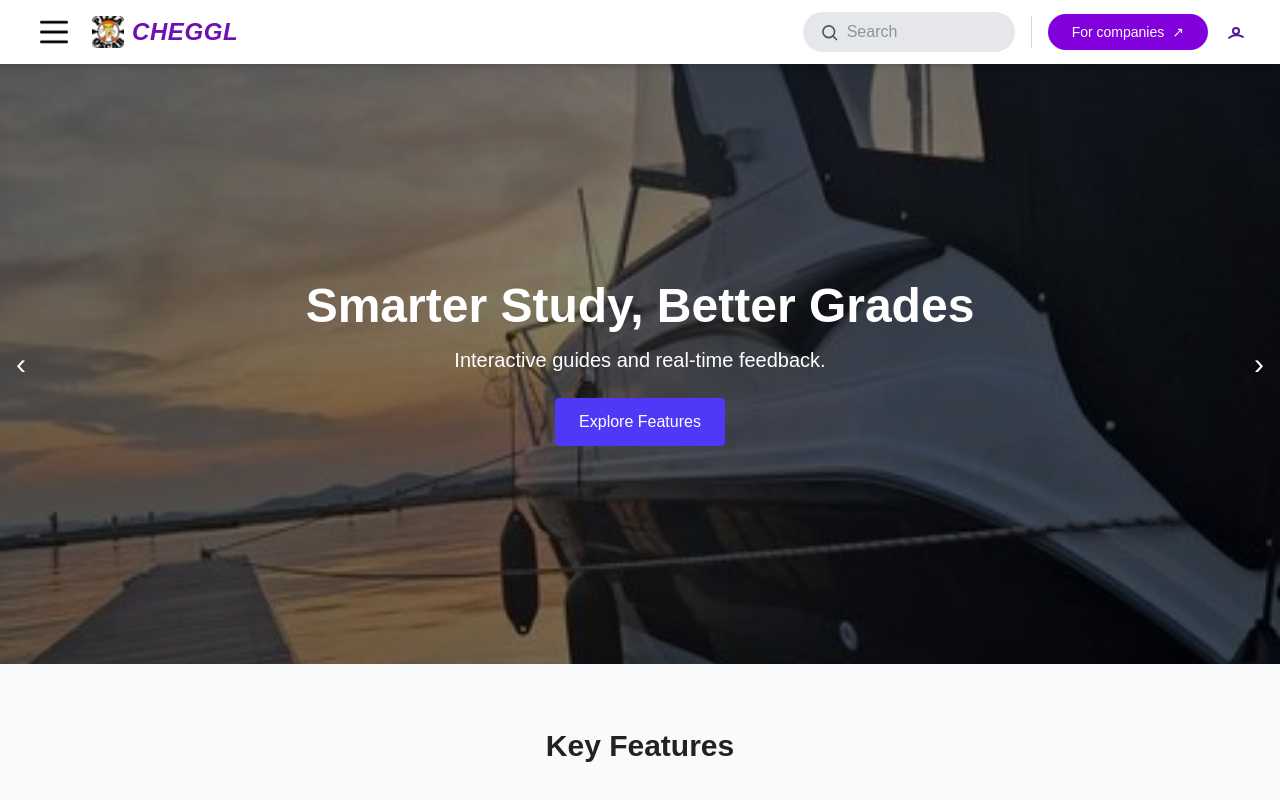
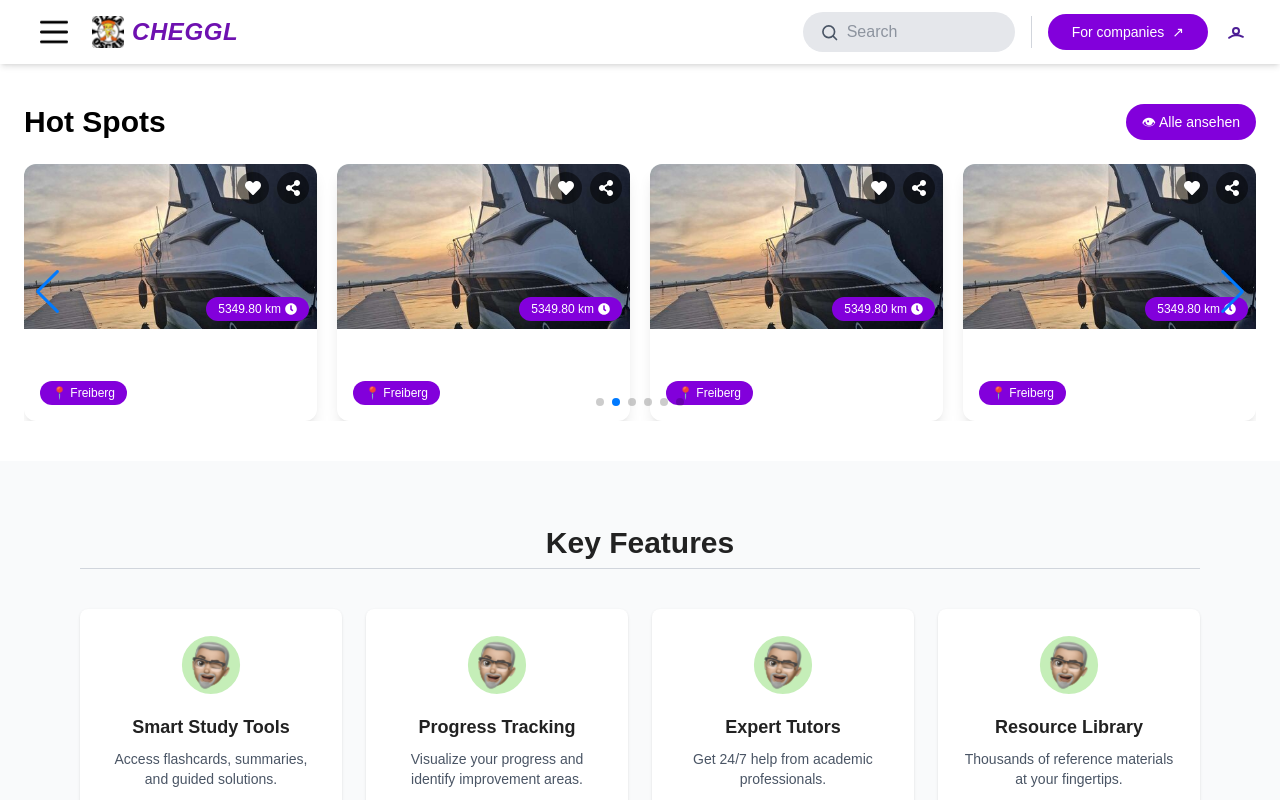
Before and after one commit to Mujahid-Iqbal/cheggl, a Next.js app: page / in a window 1280 px wide. Shown: the top 800 px of the page. Built offline with nearby package versions, Linux system fonts and the light colour scheme.

Commit message:
update carousel

```diff
--- a/package.json
+++ b/package.json
@@ -13,7 +13,10 @@
     "next": "15.3.5",
     "react": "^19.0.0",
     "react-dom": "^19.0.0",
+    "react-icons": "^5.5.0",
     "react-intersection-observer": "^9.16.0",
+    "react-slick": "^0.30.3",
+    "slick-carousel": "^1.8.1",
     "swiper": "^11.2.10"
   },
   "devDependencies": {
--- a/src/app/components/HeroCarousel.tsx
+++ b/src/app/components/HeroCarousel.tsx
@@ -1,86 +1,179 @@
-'use client'
+// components/HotSpotsCarousel.tsx
+'use client';
 
-import React, { useEffect, useState, useRef } from 'react'
-import slides from '@/data/slides.json'
-import Image from 'next/image'
-import { Slide } from '../types/slide'
+import { Swiper, SwiperSlide } from 'swiper/react';
+import { Navigation, Pagination, Autoplay } from 'swiper/modules';
+import 'swiper/css';
+import 'swiper/css/navigation';
+import 'swiper/css/pagination';
+import { FaHeart, FaShareAlt, FaClock } from 'react-icons/fa';
+import Image from 'next/image';
 
-const HeroCarousel: React.FC = () => {
-  const [current, setCurrent] = useState(0)
-  const timeoutRef = useRef<NodeJS.Timeout | null>(null)
+type Spot = {
+  id: string;
+  imgSrc: string;
+  title: string;
+  location: string;
+  distanceKm: number;
+};
 
-  const nextSlide = () => setCurrent((prev) => (prev + 1) % slides.length)
-  const prevSlide = () => setCurrent((prev) => (prev - 1 + slides.length) % slides.length)
+type Props = {
+  spots: Spot[];
+};
 
-  // Auto-advance
-  useEffect(() => {
-    timeoutRef.current = setTimeout(nextSlide, 5000)
-    return () => {
-      if (timeoutRef.current) clearTimeout(timeoutRef.current)
-    }
-  }, [current])
+export default function HotSpotsCarousel({ spots }: Props) {
+  return (
+<div className="relative px-6 py-10 bg-white text-black">
+      <div className="flex justify-between items-center mb-6">
+        <h2 className="text-3xl font-bold">Hot Spots</h2>
+        <button className="flex items-center gap-2 bg-purple-700 hover:bg-purple-800 text-white px-4 py-2 rounded-full text-sm">
+          👁 Alle ansehen
+        </button>
+      </div>
 
-  return (
-    <section
-      className="relative w-full h-[75vh] overflow-hidden"
-      aria-label="Hero image carousel"
-      role="region"
+      <Swiper
+        key={spots.length}               // ensures proper re-init
+        modules={[Navigation, Pagination, Autoplay]}
+        spaceBetween={20}
+        slidesPerView={1.2}
+        navigation
+        pagination={{ clickable: true }}
+        loop={true}                      // CRUCIAL for autoplay
+        autoplay={{
+          delay: 5000,
+          disableOnInteraction: false,
+          pauseOnMouseEnter: true,       // optional, adds pause-on-hover
+        }}
+        breakpoints={{
+          640: { slidesPerView: 2 },
+          1024: { slidesPerView: 3 },
+          1280: { slidesPerView: 4 },
+        }}
       >
-      {slides.map((slide: Slide, index: number) => (
-        <div
-          key={slide.id}
-          className={`absolute inset-0 transition-opacity duration-700 ease-in-out ${
-            index === current ? 'opacity-100 z-10' : 'opacity-0 z-0'
-          }`}
-        >
+
+        {spots.map((spot) => (
+          <SwiperSlide key={spot.id}>
+            <div className="bg-white dark:bg-zinc-900 rounded-xl shadow-lg overflow-hidden">
+              <div className="relative w-full aspect-video">
                 <Image
-            src={slide.image}
-            alt={slide.headline}
+                  src={spot.imgSrc}
+                  alt={spot.title}
                   fill
                   className="object-cover"
-            priority={index === 0}
                 />
-          <div className="absolute inset-0 bg-black/50 flex flex-col items-center justify-center text-center text-white p-4">
-            <h1 className="text-3xl md:text-5xl font-bold mb-4">{slide.headline}</h1>
-            <p className="text-lg md:text-xl mb-6">{slide.subhead}</p>
-            <button className="px-6 py-3 bg-indigo-600 text-white rounded hover:bg-indigo-700 transition">
-              {slide.cta}
+                {/* Icons */}
+                <div className="absolute top-2 right-2 flex gap-2">
+                  <button className="bg-black/50 text-white p-2 rounded-full hover:bg-black/70">
+                    <FaHeart />
+                  </button>
+                  <button className="bg-black/50 text-white p-2 rounded-full hover:bg-black/70">
+                    <FaShareAlt />
                   </button>
                 </div>
+                {/* Distance */}
+                <div className="absolute bottom-2 right-2 bg-purple-700 text-white text-xs px-3 py-1 rounded-full flex items-center gap-1">
+                  {spot.distanceKm.toFixed(2)} km <FaClock />
                 </div>
+              </div>
+              <div className="p-4">
+                <h3 className="text-lg font-semibold truncate text-white"> {spot.title}</h3>
+                <div className="mt-2 inline-block bg-purple-700 text-white text-xs px-3 py-1 rounded-full">
+                  📍 {spot.location}
+                </div>
+              </div>
+            </div>
+          </SwiperSlide>
         ))}
-
-      {/* Arrows */}
-      <button
-        aria-label="Previous Slide"
-        onClick={prevSlide}
-        className="absolute left-4 top-1/2 transform -translate-y-1/2 text-white text-3xl z-20"
-      >
-        ‹
-      </button>
-      <button
-        aria-label="Next Slide"
-        onClick={nextSlide}
-        className="absolute right-4 top-1/2 transform -translate-y-1/2 text-white text-3xl z-20"
-      >
-        ›
-      </button>
-
-      {/* Dots */}
-      <div className="absolute bottom-4 left-1/2 transform -translate-x-1/2 flex gap-2">
-        {slides.map((_, i) => (
-          <button
-            key={i}
-            onClick={() => setCurrent(i)}
-            aria-label={`Go to slide ${i + 1}`}
-            className={`h-3 w-3 rounded-full ${
-              i === current ? 'bg-white' : 'bg-gray-400'
-            }`}
-          />
-        ))}
+      </Swiper>
     </div>
-    </section>
-  )
+  );
 }
 
-export default HeroCarousel
+
+
+// 'use client'
+
+// import React, { useEffect, useState, useRef } from 'react'
+// import slides from '@/data/slides.json'
+// import Image from 'next/image'
+// import { Slide } from '../types/slide'
+
+// const HeroCarousel: React.FC = () => {
+//   const [current, setCurrent] = useState(0)
+//   const timeoutRef = useRef<NodeJS.Timeout | null>(null)
+
+//   const nextSlide = () => setCurrent((prev) => (prev + 1) % slides.length)
+//   const prevSlide = () => setCurrent((prev) => (prev - 1 + slides.length) % slides.length)
+
+//   // Auto-advance
+//   useEffect(() => {
+//     timeoutRef.current = setTimeout(nextSlide, 5000)
+//     return () => {
+//       if (timeoutRef.current) clearTimeout(timeoutRef.current)
+//     }
+//   }, [current])
+
+//   return (
+//     <section
+//       className="relative w-full h-[75vh] overflow-hidden"
+//       aria-label="Hero image carousel"
+//       role="region"
+//     >
+//       {slides.map((slide: Slide, index: number) => (
+//         <div
+//           key={slide.id}
+//           className={`absolute inset-0 transition-opacity duration-700 ease-in-out ${
+//             index === current ? 'opacity-100 z-10' : 'opacity-0 z-0'
+//           }`}
+//         >
+//           <Image
+//             src={slide.image}
+//             alt={slide.headline}
+//             fill
+//             className="object-cover"
+//             priority={index === 0}
+//           />
+//           <div className="absolute inset-0 bg-black/50 flex flex-col items-center justify-center text-center text-white p-4">
+//             <h1 className="text-3xl md:text-5xl font-bold mb-4">{slide.headline}</h1>
+//             <p className="text-lg md:text-xl mb-6">{slide.subhead}</p>
+//             <button className="px-6 py-3 bg-indigo-600 text-white rounded hover:bg-indigo-700 transition">
+//               {slide.cta}
+//             </button>
+//           </div>
+//         </div>
+//       ))}
+
+//       {/* Arrows */}
+//       <button
+//         aria-label="Previous Slide"
+//         onClick={prevSlide}
+//         className="absolute left-4 top-1/2 transform -translate-y-1/2 text-white text-3xl z-20"
+//       >
+//         ‹
+//       </button>
+//       <button
+//         aria-label="Next Slide"
+//         onClick={nextSlide}
+//         className="absolute right-4 top-1/2 transform -translate-y-1/2 text-white text-3xl z-20"
+//       >
+//         ›
+//       </button>
+
+//       {/* Dots */}
+//       <div className="absolute bottom-4 left-1/2 transform -translate-x-1/2 flex gap-2">
+//         {slides.map((_, i) => (
+//           <button
+//             key={i}
+//             onClick={() => setCurrent(i)}
+//             aria-label={`Go to slide ${i + 1}`}
+//             className={`h-3 w-3 rounded-full ${
+//               i === current ? 'bg-white' : 'bg-gray-400'
+//             }`}
+//           />
+//         ))}
+//       </div>
+//     </section>
+//   )
+// }
+
+// export default HeroCarousel
--- a/src/app/globals.css
+++ b/src/app/globals.css
@@ -3,6 +3,7 @@
 @import "swiper/css";
 @import "swiper/css/pagination";
 @import "swiper/css/navigation";
+@import "swiper/css/autoplay";
 
 :root {
   --background: #ffffff;
--- a/src/app/page.tsx
+++ b/src/app/page.tsx
@@ -1,12 +1,14 @@
 import FeatureCards from './components/FeatureCards'
-import HeroCarousel from './components/HeroCarousel'
+import HotSpotsCarousel from './components/HeroCarousel'
 import HowItWorks from './components/HowItWorks'
 import Testimonials from './components/Testimonials'
+import spots from '../data/slides.json';
+
 
 export default function HomePage() {
   return (
     <>
-      <HeroCarousel />
+      <HotSpotsCarousel spots={spots} />
       <FeatureCards />
       <HowItWorks />
       <Testimonials />
--- a/src/data/slides.json
+++ b/src/data/slides.json
@@ -1,23 +1,44 @@
 [
   {
-    "id": 1,
-    "image": "/boo.jpg",
-    "headline": "Unlock Your Potential",
-    "subhead": "Access personalized learning tools anytime, anywhere.",
-    "cta": "Get Started"
+    "id": "1",
+    "imgSrc": "/boo.jpg",
+    "title": "Gartenbau Deißelber...",
+    "location": "Dresden",
+    "distanceKm": 5325.14
   },
   {
-    "id": 2,
-    "image": "/boo.jpg",
-    "headline": "Smarter Study, Better Grades",
-    "subhead": "Interactive guides and real-time feedback.",
-    "cta": "Explore Features"
+    "id": "2",
+    "imgSrc": "/boo.jpg",
+    "title": "Franke Automobile G...",
+    "location": "Freiberg",
+    "distanceKm": 5349.8
   },
   {
-    "id": 3,
-    "image": "/boo.jpg",
-    "headline": "Support Every Step of the Way",
-    "subhead": "24/7 tutoring and academic help.",
-    "cta": "Join Now"
+    "id": "3",
+    "imgSrc": "/boo.jpg",
+    "title": "Franke Automobile G...",
+    "location": "Freiberg",
+    "distanceKm": 5349.8
+  },
+  {
+    "id": "4",
+    "imgSrc": "/boo.jpg",
+    "title": "Franke Automobile G...",
+    "location": "Freiberg",
+    "distanceKm": 5349.8
+  },
+  {
+    "id": "5",
+    "imgSrc": "/boo.jpg",
+    "title": "Franke Automobile G...",
+    "location": "Freiberg",
+    "distanceKm": 5349.8
+  },
+  {
+    "id": "6",
+    "imgSrc": "/boo.jpg",
+    "title": "Franke Automobile G...",
+    "location": "Freiberg",
+    "distanceKm": 5349.8
   }
 ]
```
Also changed, not shown: 1 other file (tests, documents, lock files or other folders). Lines whose indentation alone changed are shown as unchanged.
